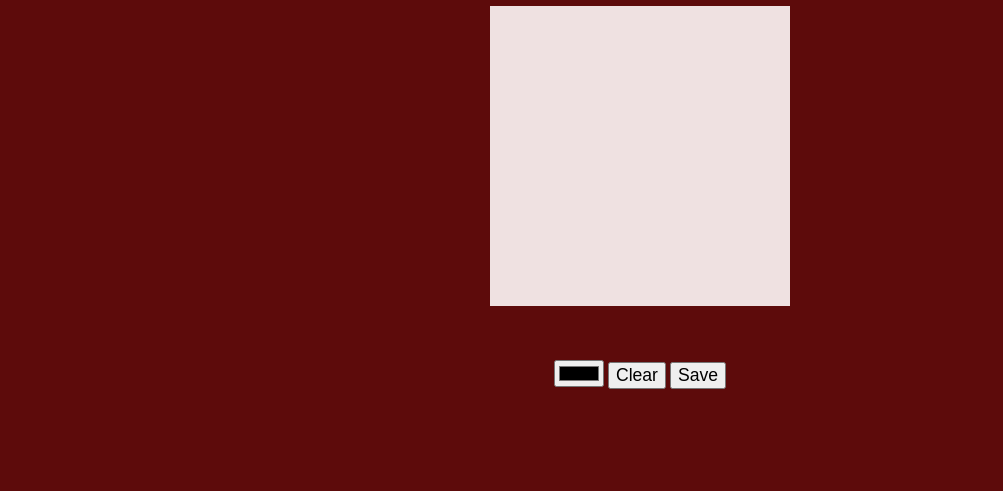
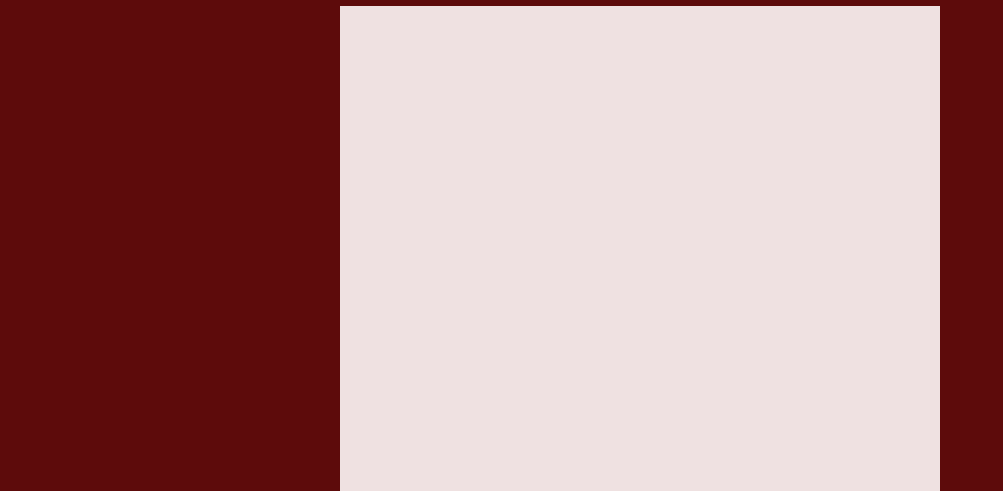
Before and after one commit to Pjotterismus/ict4u, a plain HTML site: page mandala.html in a window 1280 px wide. Shown: the part 309-800 px from the top of the page, without its empty margins (0-1003 px from the left). Drawn offline with Linux system fonts and the light colour scheme.

Commit message:
Update mandala.html

```diff
--- a/mandala.html
+++ b/mandala.html
@@ -24,7 +24,7 @@
                       Click "Save" to download your creation.
     </p>
 
-    <canvas id="canvas" width="300" height="300">
+    <canvas id="canvas" width="600" height="600">
 
     </canvas>
 
```
